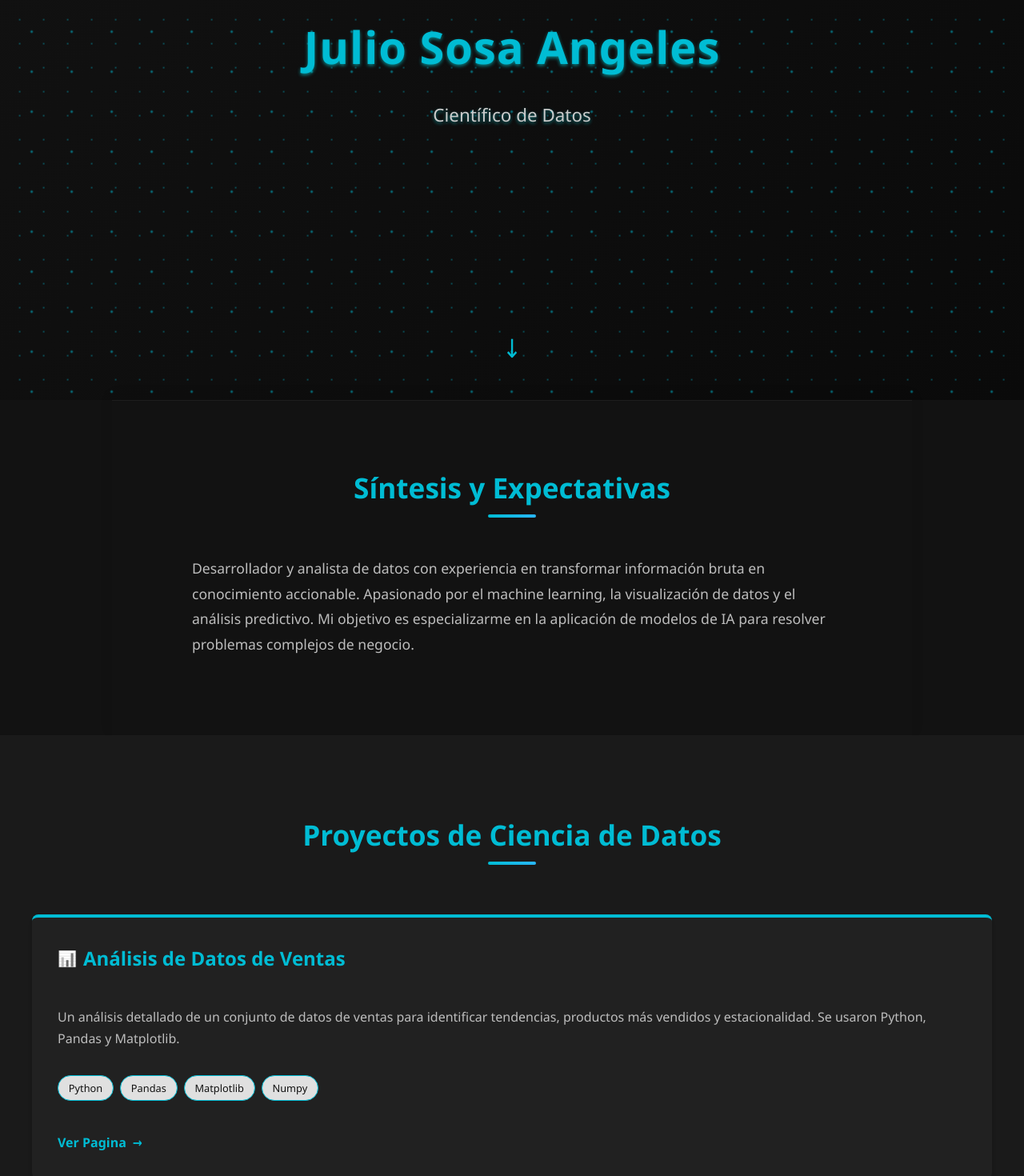
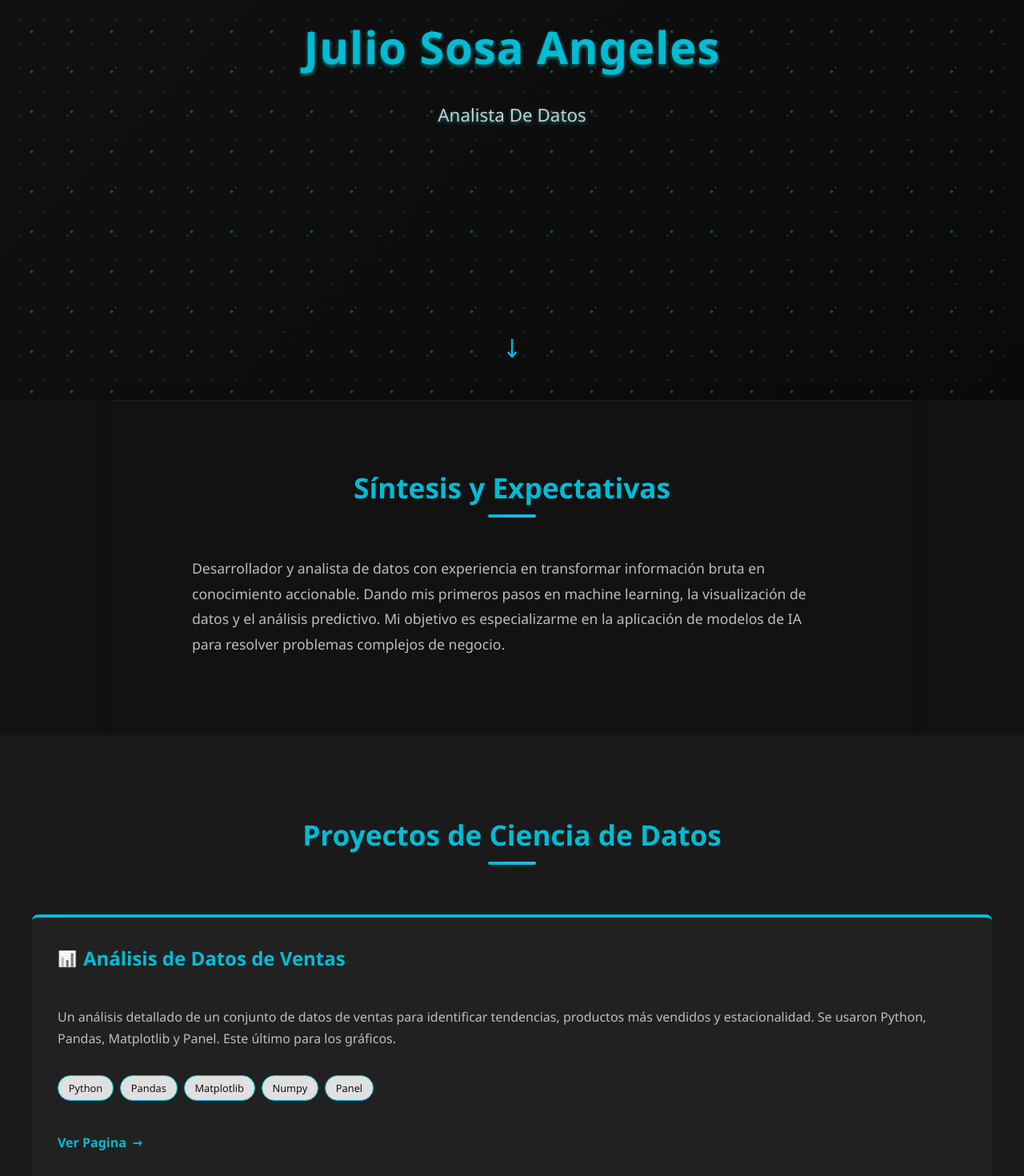
Before and after one commit to JulioSosaAng/mi-portfolio, a React (Vite) app: page / in a window 1280 px wide. Shown: the part 300-1770 px from the top of the page at 80% size. Built offline with nearby package versions, Linux system fonts and the light colour scheme.

Commit message:
New icon

```diff
--- a/index.html
+++ b/index.html
@@ -2,7 +2,7 @@
 <html lang="en">
   <head>
     <meta charset="UTF-8" />
-    <link rel="icon" type="image/svg+xml" href="/vite.svg" />
+    <link rel="icon" type="image/png" sizes="96x96" href="/mi-portfolio/icons8-insight-96.png?v=1" />
     <meta name="viewport" content="width=device-width, initial-scale=1.0" />
     <title>Julio Sosa Angeles - Portfolio</title>
   </head>
--- a/src/App.jsx
+++ b/src/App.jsx
@@ -6,9 +6,9 @@ const App = () => {
   const projects = [
     {
       title: "Análisis de Datos de Ventas",
-      description: "Un análisis detallado de un conjunto de datos de ventas para identificar tendencias, productos más vendidos y estacionalidad. Se usaron Python, Pandas y Matplotlib.",
+      description: "Un análisis detallado de un conjunto de datos de ventas para identificar tendencias, productos más vendidos y estacionalidad. Se usaron Python, Pandas, Matplotlib y Panel. Este último para los gráficos.",
       link: "https://juliososaang.github.io/analisis_ventas/app.html",
-      techs: ["Python", "Pandas", "Matplotlib","Numpy"]
+      techs: ["Python", "Pandas", "Matplotlib","Numpy","Panel"]
     },
     // {
     //   title: "Clasificación de Especies de Flores",
@@ -73,7 +73,7 @@ const App = () => {
         <div className="header-background-animation"></div>   {/* ESTA CAPA ES CLAVE */}
          <div className="header-content">
            <h1 className="header-title">Julio Sosa Angeles</h1>
-             <p className="header-subtitle">Científico de Datos</p>
+             <p className="header-subtitle">Analista De Datos</p>
           </div>
         <div className="scroll-indicator">↓</div>
       </header>
@@ -86,7 +86,7 @@ const App = () => {
         <h2 className="section-title">Síntesis y Expectativas</h2>
         <div className="about-content">
           <p>
-            Desarrollador y analista de datos con experiencia en transformar información bruta en conocimiento accionable. Apasionado por el machine learning, la visualización de datos y el análisis predictivo. Mi objetivo es especializarme en la aplicación de modelos de IA para resolver problemas complejos de negocio.
+            Desarrollador y analista de datos con experiencia en transformar información bruta en conocimiento accionable. Dando mis primeros pasos en machine learning, la visualización de datos y el análisis predictivo. Mi objetivo es especializarme en la aplicación de modelos de IA para resolver problemas complejos de negocio.
           </p>
         </div>
       </section>
```
Also changed, not shown: public/icons8-insight-96.png (added).
